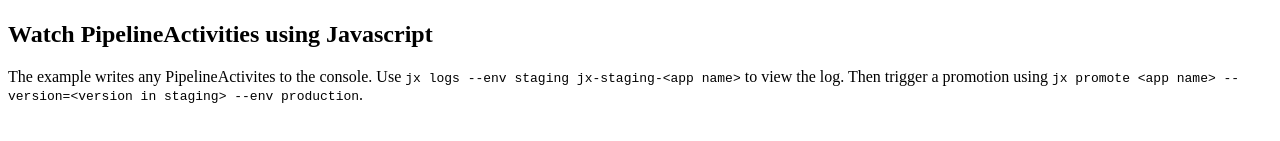
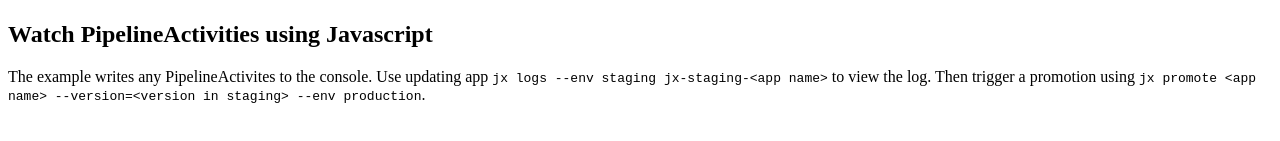
Before and after one commit to bwoodhouse322/another-jenkins-test, a website: page index.html in a window 1280 px wide. Shown: the part 311-452 px from the top of the page. Drawn offline with Linux system fonts and the light colour scheme.

Commit message:
Update index.html

```diff
--- a/index.html
+++ b/index.html
@@ -5,6 +5,7 @@
 		<h2>Watch PipelineActivities using Javascript</h2>
 		<p>
 			The example writes any PipelineActivites to the console. Use
+			updating app
 			<code>jx logs --env staging jx-staging-&lt;app name&gt;</code> to view the log. Then trigger a promotion
 			using
 			<code>jx promote &lt;app name&gt; --version=&lt;version in staging&gt; --env production</code>.
```
